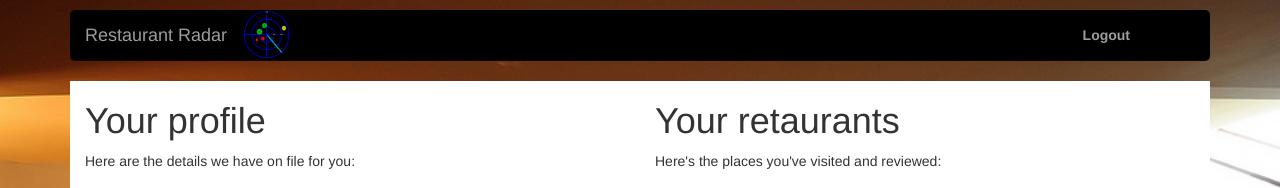
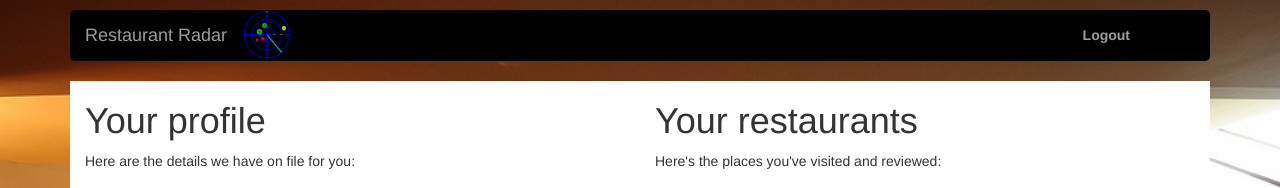
Before and after one commit to THippner/IS-RestaurantFinder, a plain HTML site: page profile.html in a window 1280 px wide. Shown: the top 188 px of the page. Drawn offline with nearby package versions, Linux system fonts and the light colour scheme; grey boxes are pictures that could not be loaded.

Commit message:
Fixed restaurant typo

```diff
--- a/profile.html
+++ b/profile.html
@@ -113,7 +113,7 @@
           </dl>
         </div>
         <div class="col-md-6" id="favourites">
-          <h1>Your retaurants</h1>
+          <h1>Your restaurants</h1>
           Here's the places you've visited and reviewed:
           <br><br>
           <div class="medialist" id="media-list">
```
